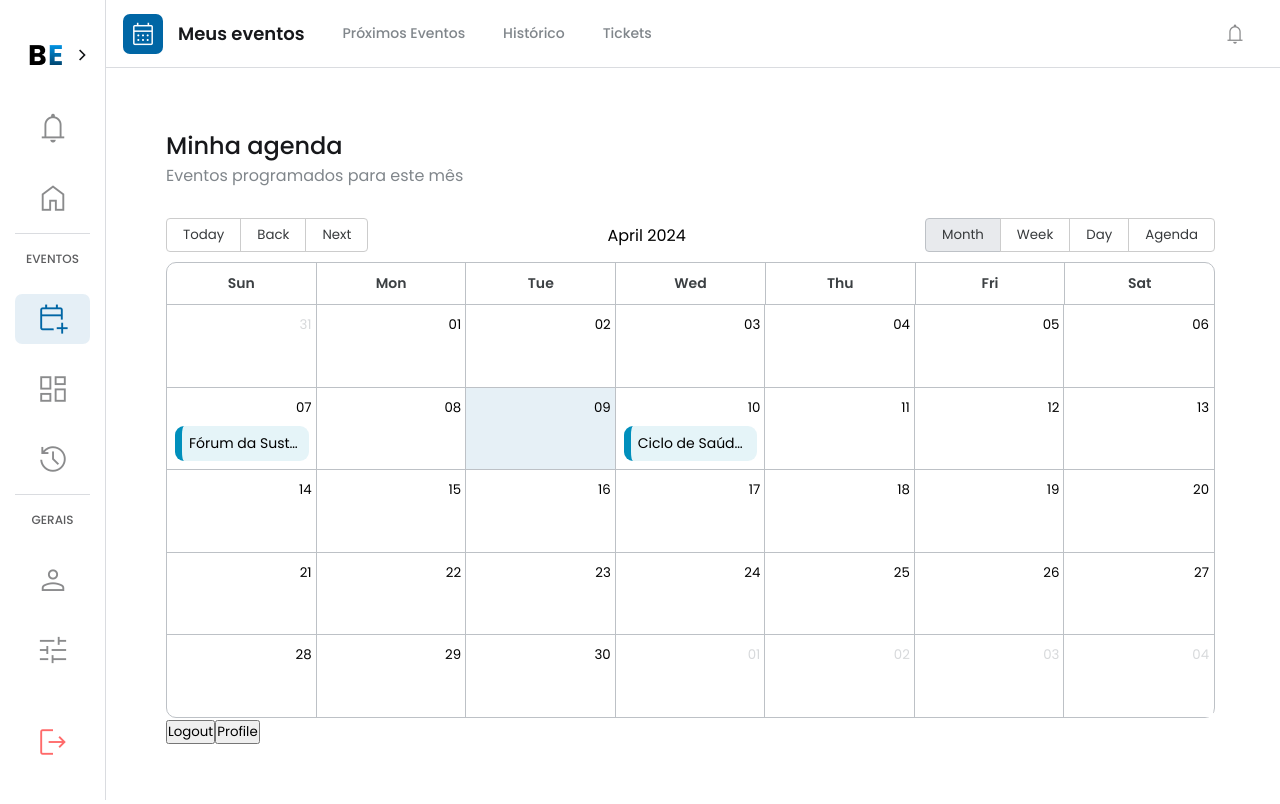
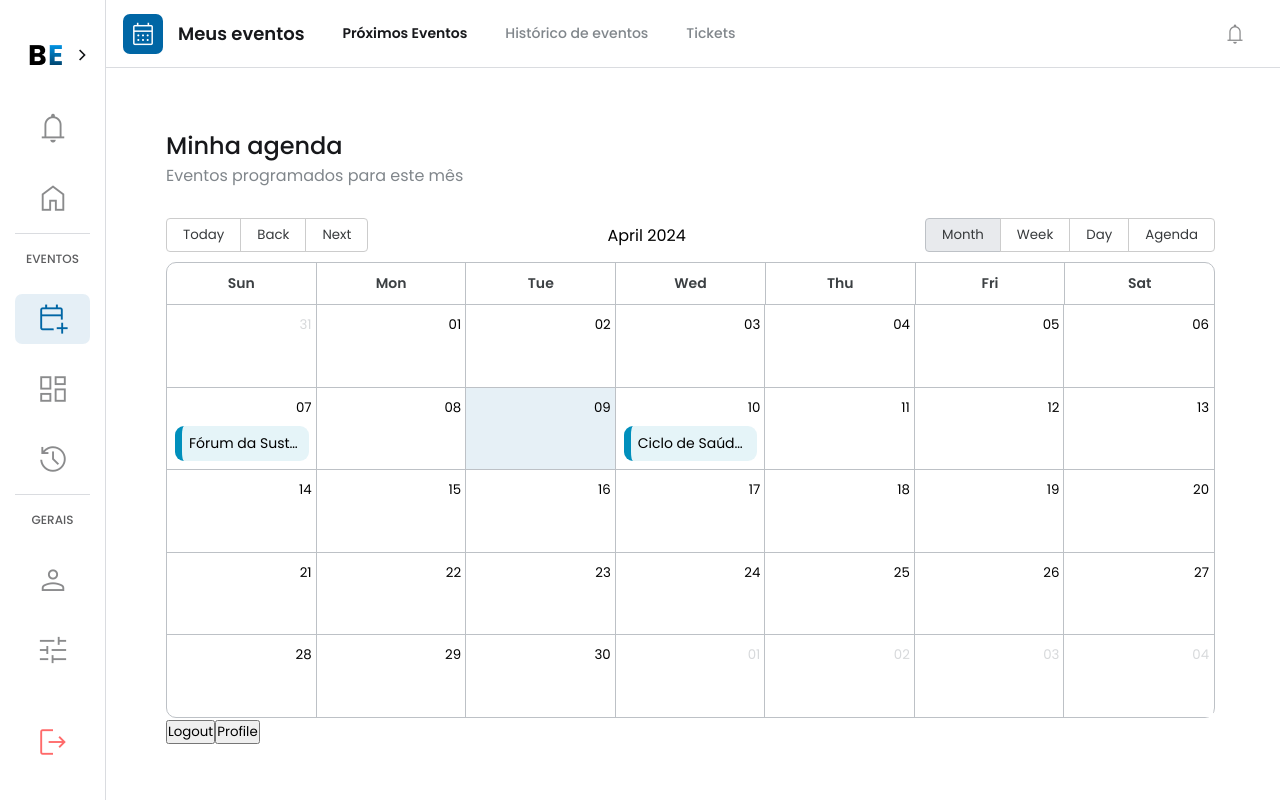
Before and after one commit to EsyProject/EsyFrontend, a React (Vite) app: page /schedule in a window 1280 px wide. Built offline with nearby package versions, Linux system fonts and the light colour scheme.

Commit message:
feat: changing the value of the prop that is being passed to the navbar component

```diff
--- a/src/pages/Schedule/Schedule.jsx
+++ b/src/pages/Schedule/Schedule.jsx
@@ -57,8 +57,8 @@ const Schedule = () => {
         showNavigationTexts={true}
         navigationText="Meus eventos"
         tabs={[
-          { name: "proximos-eventos", text: "Próximos Eventos", link: "/schedule" },
-          { name: "historico", text: "Histórico", link: "/historic" },
+          { name: "schedule", text: "Próximos Eventos", link: "/schedule" },
+          { name: "historic", text: "Histórico de eventos", link: "/historic" },
           { name: "tickets", text: "Tickets", link: "/tickets" }
         ]}
       />
```
